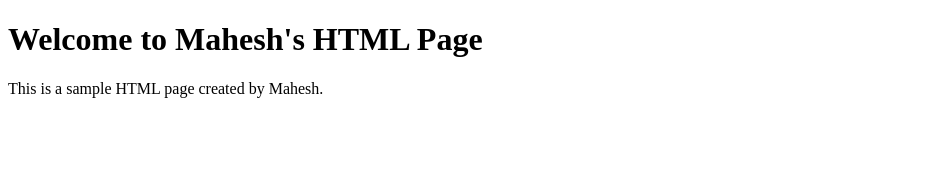
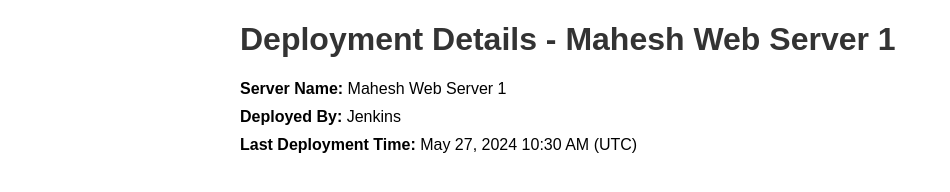
Before and after one commit to maheshfinpros/webserver-deployment, a plain HTML site: page index1.html in a window 1280 px wide. Shown: the whole page, without its empty margins (0-950 px from the left). Drawn offline with Linux system fonts and the light colour scheme.

Commit message:
Update index1.html

```diff
--- a/index1.html
+++ b/index1.html
@@ -3,11 +3,45 @@
 <head>
     <meta charset="UTF-8">
     <meta name="viewport" content="width=device-width, initial-scale=1.0">
-    <title>Mahesh HTML</title>
+    <title>Deployment Details - Mahesh Web Server 1</title>
+    <style>
+        body {
+            font-family: Arial, sans-serif;
+            margin: 20px;
+        }
+        h1 {
+            color: #333;
+        }
+        .container {
+            max-width: 800px;
+            margin: 0 auto;
+        }
+        .details {
+            margin-top: 20px;
+        }
+        .detail-item {
+            margin-bottom: 10px;
+        }
+        .detail-label {
+            font-weight: bold;
+        }
+    </style>
 </head>
 <body>
-    <h1>Welcome to Mahesh's HTML Page</h1>
-    <p>This is a sample HTML page created by Mahesh.</p>
-    <!-- Add more content as needed -->
+    <div class="container">
+        <h1>Deployment Details - Mahesh Web Server 1</h1>
+        <div class="details">
+            <div class="detail-item">
+                <span class="detail-label">Server Name:</span> Mahesh Web Server 1
+            </div>
+            <div class="detail-item">
+                <span class="detail-label">Deployed By:</span> Jenkins
+            </div>
+            <div class="detail-item">
+                <span class="detail-label">Last Deployment Time:</span> May 27, 2024 10:30 AM (UTC)
+            </div>
+            <!-- Add more deployment details as needed -->
+        </div>
+    </div>
 </body>
 </html>
```
